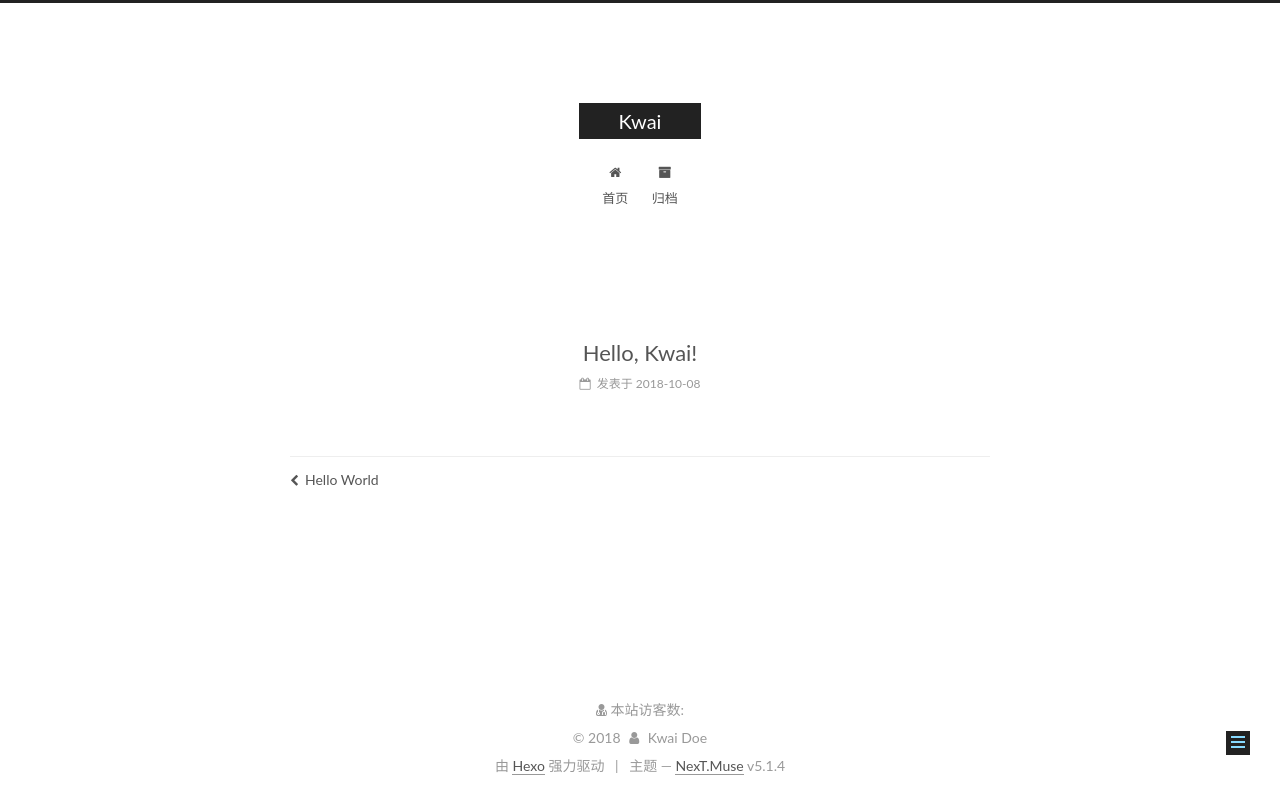
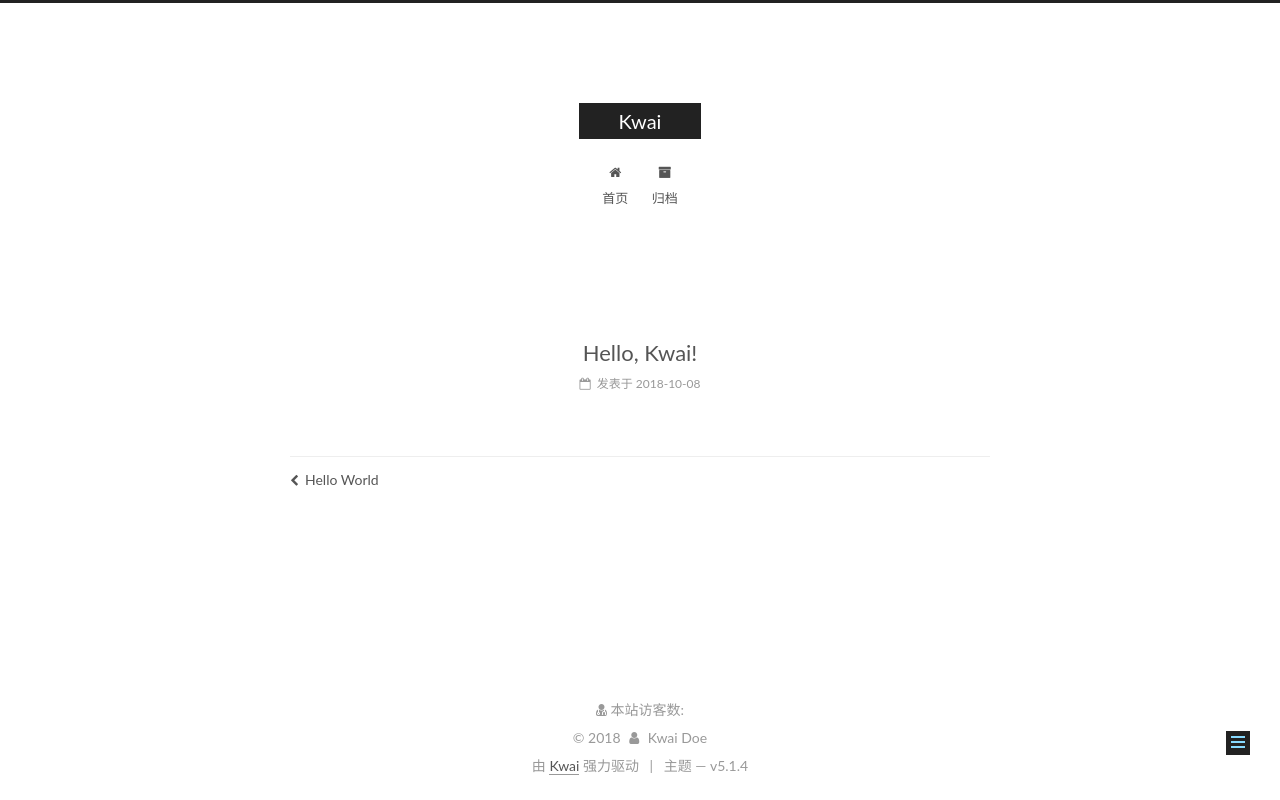
Before and after one commit to KwaiTang/KwaiTang.github.io, a plain HTML site: page 2018/10/08/Hello-Kwai/index.html in a window 1280 px wide. Drawn offline with Linux system fonts and the light colour scheme; some packages are replaced by stand-ins of ours; a script that the page names is missing.

Commit message:
Site updated: 2018-10-08 17:51:24

```diff
--- a/2018/10/08/Hello-Kwai/index.html
+++ b/2018/10/08/Hello-Kwai/index.html
@@ -453,7 +453,7 @@
 </div>
 
 
-  <div class="powered-by">由 <a class="theme-link" target="_blank" href="https://hexo.io">Hexo</a> 强力驱动</div>
+  <div class="powered-by">由 <a class="theme-link" target="_blank" href="https://kwai.io">Kwai</a> 强力驱动</div>
 
 
 
@@ -461,7 +461,7 @@
 
 
 
-  <div class="theme-info">主题 &mdash; <a class="theme-link" target="_blank" href="https://github.com/iissnan/hexo-theme-next">NexT.Muse</a> v5.1.4</div>
+  <div class="theme-info">主题 &mdash;  v5.1.4</div>
 
 
 
```
Also changed, not shown: 2018/10/08/hello-world/index.html (+2 -2 lines), about/index.html (+2 -2 lines), archives/2018/10/index.html (+2 -2 lines), archives/2018/index.html (+2 -2 lines), archives/index.html (+2 -2 lines), index.html (+2 -2 lines).
